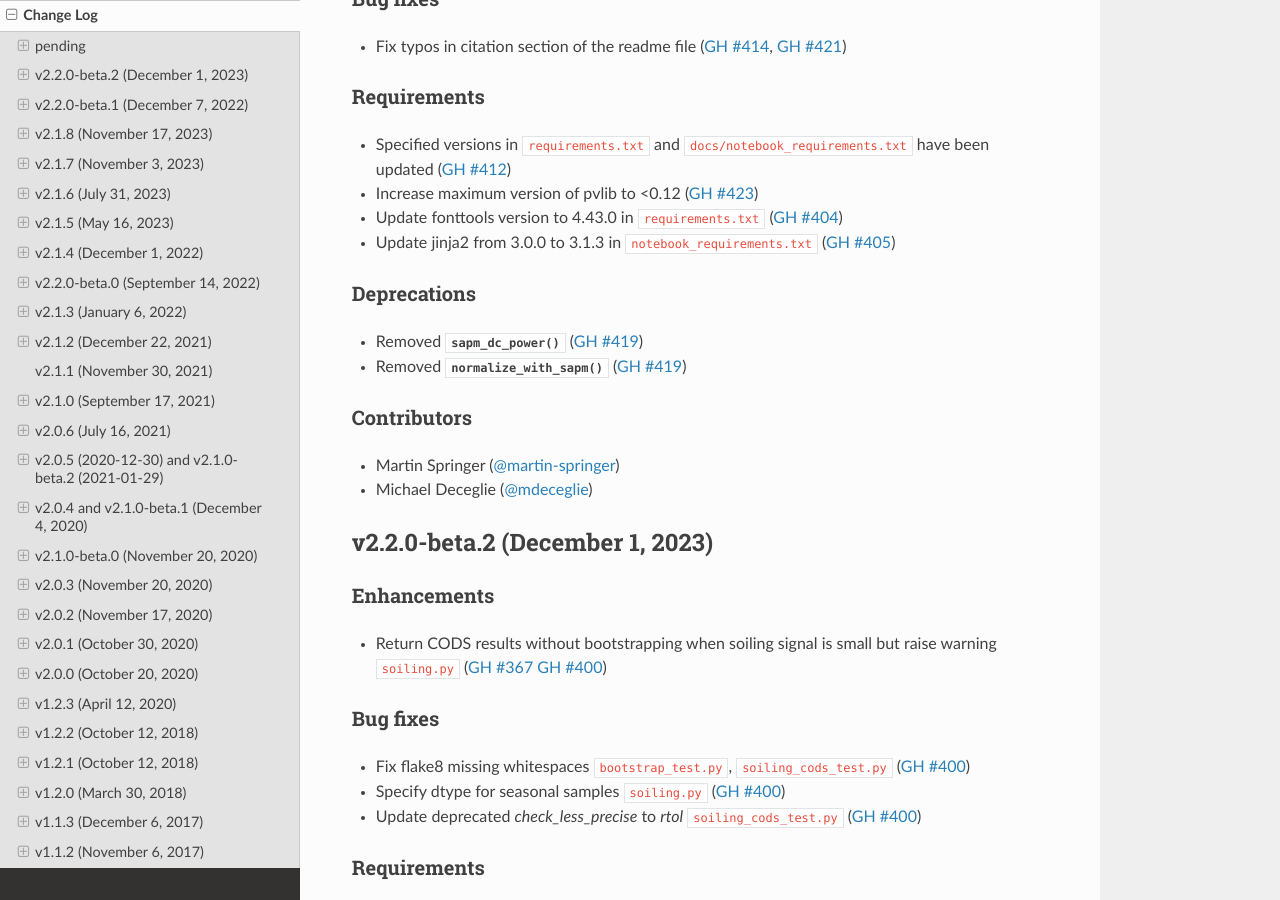
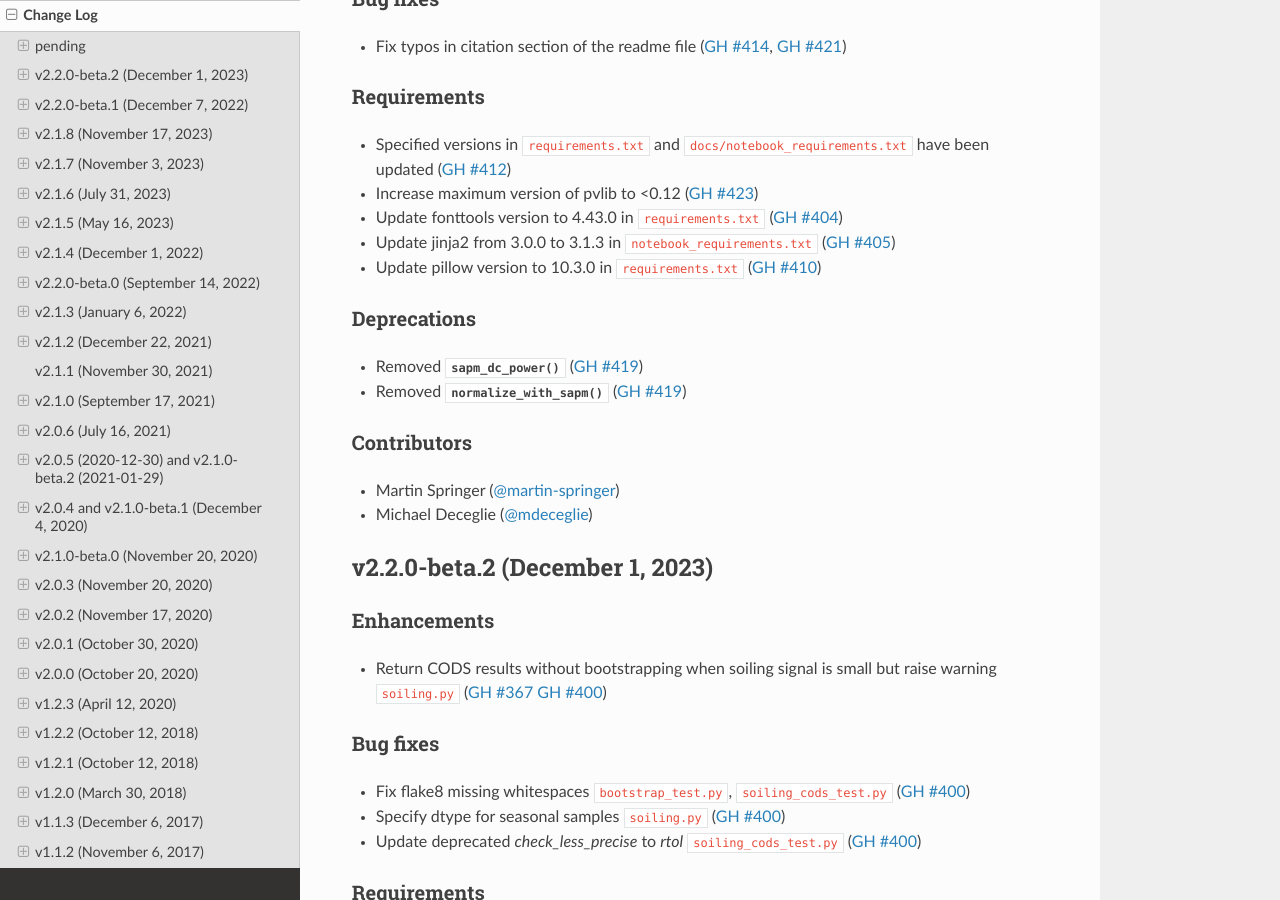
Before and after one commit to NREL/rdtools, a Sphinx documentation site: the page built from docs/sphinx/source/changelog.rst, in a window 1280 px wide and 900 px high, scrolled down 548 px. Built offline with Sphinx 7.4.7 and the Read the Docs theme 2.0.0, drawn with Linux system fonts in a browser that asks for light colours; pages that are not in the unit, such as notebooks, are missing from menus.

Commit message:
update change log

```diff
--- a/docs/sphinx/source/changelog/pending.rst
+++ b/docs/sphinx/source/changelog/pending.rst
@@ -25,6 +25,7 @@ Requirements
 * Increase maximum version of pvlib to <0.12 (:pull:`423`)
 * Update fonttools version to 4.43.0 in ``requirements.txt`` (:pull:`404`)
 * Update jinja2 from 3.0.0 to 3.1.3 in ``notebook_requirements.txt`` (:pull:`405`)
+* Update pillow version to 10.3.0 in ``requirements.txt`` (:pull:`410`)
 
 Deprecations
 ------------
```
